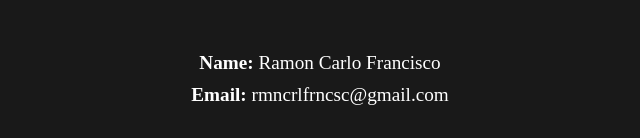
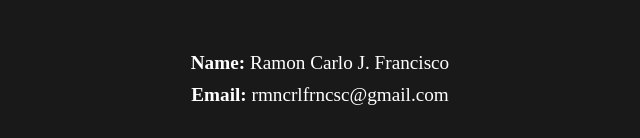
Before and after one commit to RamonCarloFrancisco/portfolio, a plain HTML site: page index.html in a window 1280 px wide. Shown: the part 2461-2599 px from the top of the page, 320-960 px from the left. Drawn offline with Linux system fonts and the light colour scheme.

Commit message:
Add files via upload

```diff
--- a/index.html
+++ b/index.html
@@ -94,11 +94,10 @@
     <section id="Contact">
         <h1 class="headings">Contact Me</h1>
         <div class="contact-info">
-            <p><b>Name:</b> Ramon Carlo Francisco</p>
+            <p><b>Name:</b> Ramon Carlo J. Francisco</p>
             <p><b>Email:</b> rmncrlfrncsc@gmail.com</p>
         </div>
     </section>
 
-
 </body>
 </html>
```
